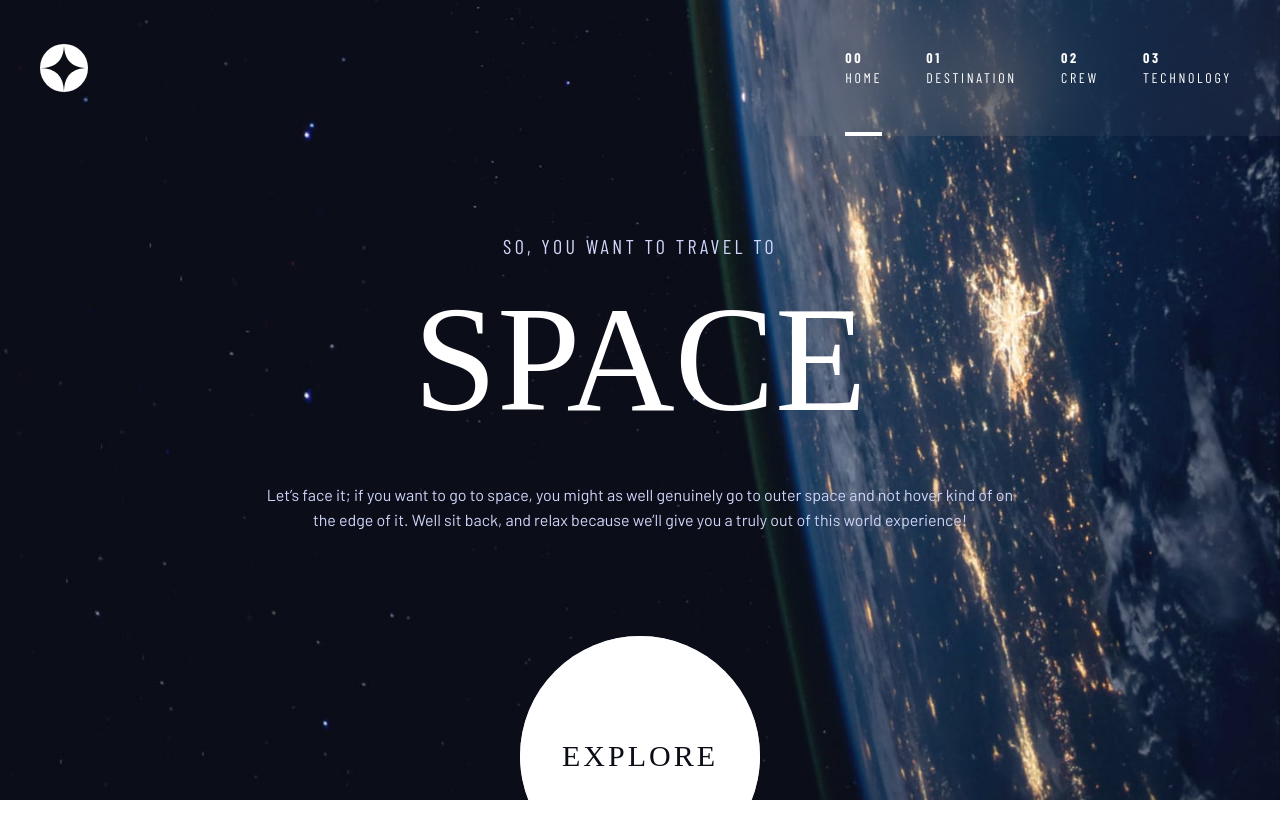
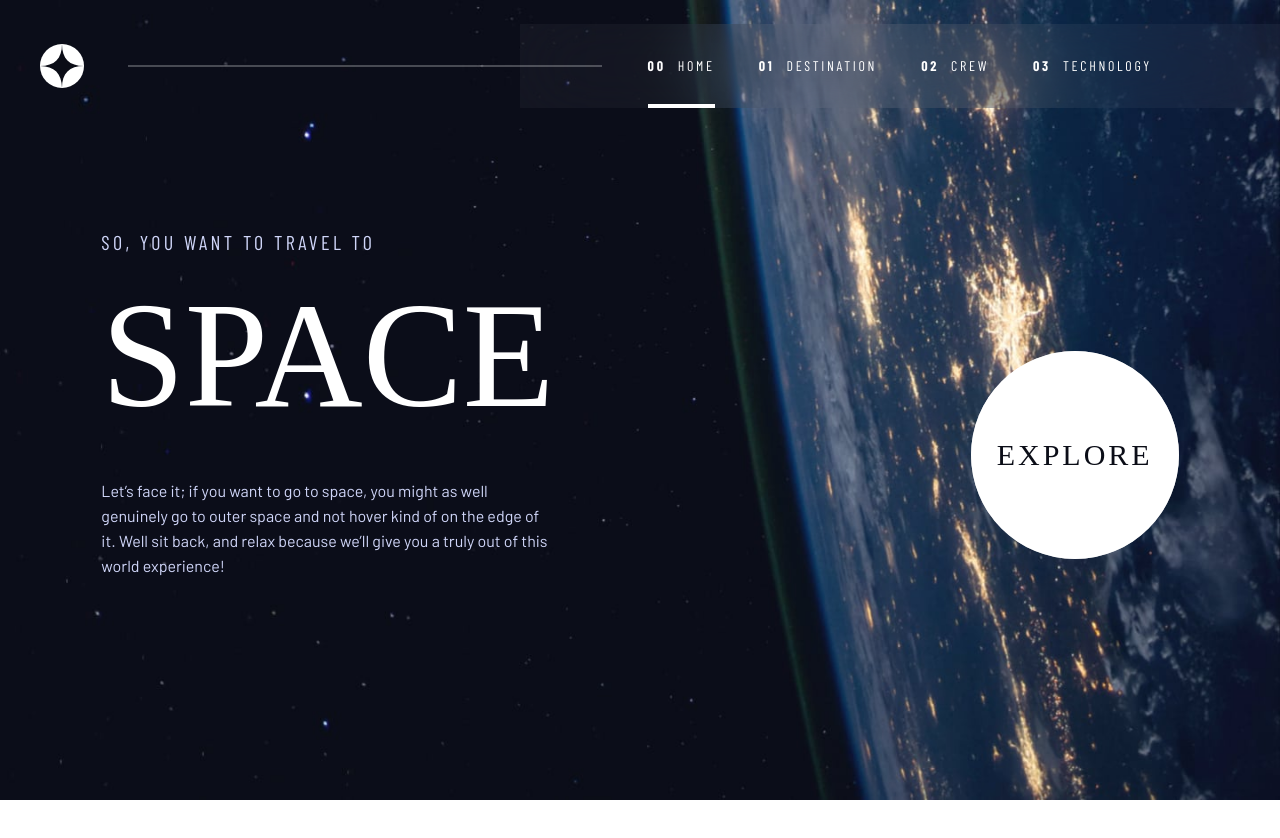
Before and after one commit to LamineGitHub/Space-tourism-website, a React (Vite) app: page / in a window 1280 px wide. Shown: the top 838 px of the page. After the commit the page ends 800 px from the top, so only its background shows below. Built offline with nearby package versions, Linux system fonts and the light colour scheme; a web font is replaced by a local one.

Commit message:
Desktop homepage integration

```diff
--- a/src/components/Header.jsx
+++ b/src/components/Header.jsx
@@ -13,12 +13,14 @@ const Header = () => {
 
   return (
     <>
-      <header className="relative z-10 flex items-center justify-between mb-9 sm:mb-24 text-tertiary">
+      <header className="relative z-10 flex items-center justify-between mb-9 lg:pt-6 text-tertiary">
         <img
           src={logoIcon}
-          className="w-10 h-10 ml-4 sm:w-12 sm:h-12 sm:ml-10"
+          className="w-9 h-9 sm:w-11 sm:h-11 sm:ml-10"
           alt="Logo"
         />
+
+        <span className="hidden xl:inline w-[37%] h-0.5 bg-tertiary/25 absolute left-[10%] z-30"></span>
 
         <button className="z-20 m-6 sm:hidden" onClick={handleClick}>
           <img
--- a/src/components/NavBar.jsx
+++ b/src/components/NavBar.jsx
@@ -9,14 +9,18 @@ export function NavBar({ toogle }) {
         toogle ? "translate-x-full" : "translate-x-0"
       } sm:relative sm:top-0 sm:translate-x-0`}
     >
-      <div className="flex flex-col sm:flex-row gap-8 sm:gap-11 sm:py-10 sm:px-12 text-left">
+      <div className="flex flex-col gap-8 text-left sm:flex-row sm:gap-11 sm:py-10 lg:py-8 sm:px-12 lg:px-20 xl:px-32">
         {navInfo.map((nav) => (
-          <NavLink to={nav.link} key={nav.number} className="sm:py-2 relative">
-            <span className="mr-3 font-bold sm:hidden lg:block">
+          <NavLink
+            to={nav.link}
+            key={nav.number}
+            className="relative sm:py-2 lg:py-0 lg:px-0"
+          >
+            <span className="mr-3 font-bold sm:hidden lg:inline">
               {nav.number}
             </span>
             {nav.text}
-            <span className="absolute left-full w-1 h-full sm:-bottom-10 sm:left-0 sm:w-full sm:h-1 bar bg-tertiary"></span>
+            <span className="absolute w-1 h-full left-full sm:-bottom-10 lg:-bottom-8 sm:left-0 sm:w-full sm:h-1 bar bg-tertiary"></span>
           </NavLink>
         ))}
       </div>
--- a/src/index.css
+++ b/src/index.css
@@ -3,12 +3,16 @@
 @tailwind utilities;
 
 header nav a:not(.active) .bar {
-  display: none;
+  @apply hidden;
+}
+
+header nav a:not(.active):hover .bar {
+  @apply block opacity-50;
 }
 
 @layer base {
   header nav a {
-    @apply w-full text-base sm:text-sm font-normal font-BarlowCondensed;
+    @apply w-full text-base font-normal sm:text-sm font-BarlowCondensed;
     letter-spacing: 2.7px;
   }
 
--- a/src/pages/Home.jsx
+++ b/src/pages/Home.jsx
@@ -2,9 +2,9 @@ import { Link } from "react-router-dom"
 
 const Home = () => {
   return (
-    <div className="container flex flex-col items-center justify-evenly text-center">
-      <div className="flex flex-col items-center">
-        <h3 className="font-BarlowCondensed mb-6">SO, YOU WANT TO TRAVEL TO</h3>
+    <div className="container flex flex-col lg:flex-row items-center justify-evenly text-center lg:text-left mt-[6vh] sm:mt-[10vh] lg:mt-[15vh]">
+      <div className="flex flex-col items-center lg:items-start lg:w-3/5">
+        <h3 className="mb-6 font-BarlowCondensed">SO, YOU WANT TO TRAVEL TO</h3>
         <h1>SPACE</h1>
         <p className="py-[7vh] sm:py-12">
           Let’s face it; if you want to go to space, you might as well genuinely
@@ -13,7 +13,7 @@ const Home = () => {
           experience!
         </p>
       </div>
-      <div className="relative flex items-center justify-center w-40 h-40 sm:w-60 sm:h-60 rounded-full cursor-pointer bg-tertiary sm:mt-14">
+      <div className="relative flex items-center justify-center w-32 h-32 rounded-full cursor-pointer sm:w-52 sm:h-52 bg-tertiary sm:mt-14">
         <span className="absolute inline-flex w-full h-full rounded-full opacity-75 hover:animate-ping bg-tertiary"></span>
         <Link
           to="/destination"
```
